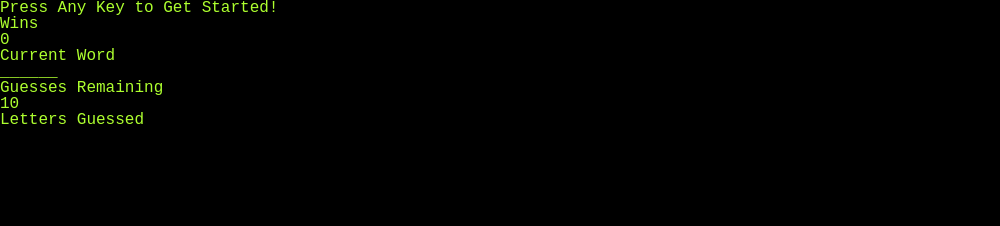
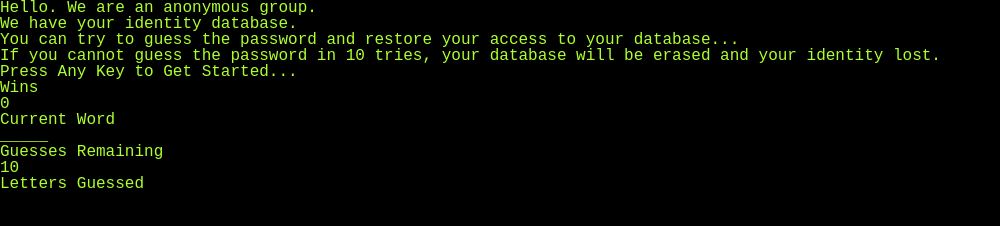
Before and after one commit to vs0018/Word-Guess-Game, a plain HTML site: page index.html in a window 1280 px wide. Shown: the whole page, without its empty margins (0-1000 px from the left). Drawn offline with Linux system fonts and the light colour scheme.

Commit message:
add text to html file

```diff
--- a/assets/javascript/game.js
+++ b/assets/javascript/game.js
@@ -1,18 +1,35 @@
-var passwords =           // Word list
+// Available passwords
+var passwords =
     [
         "abcde",
-        "fghijk",
+        "fghij",
+        "klmno",
+        "pqrst",
     ];
 
-const maxTries = 10;            // Maximum number of tries player has
+// Maximum number of tries to guess
+var maxTries = 10;
 
-var guessedLetters = [];        // Stores the letters the user guessed
-var currentWordIndex;           // Index of the current word in the array
-var guessingWord = [];          // This will be the word we actually build to match the current word
-var remainingGuesses = 0;       // How many tries the player has left
-var gameStarted = false;        // Flag to tell if the game has started
-var hasFinished = false;        // Flag for 'press any key to try again'
-var wins = 0;                   // How many wins has the player racked up
+// Stores the input letters
+var guessedLetters = [];
+
+// Index of the current word in the array
+var currentWordIndex;
+
+// Fill in the blank
+var guessingWord = [];
+
+// How many tries the player has left
+var remainingGuesses = 0;
+
+// Flag to tell if the game has started
+var gameStarted = false;
+
+// Flag for 'press any key to try again'
+var hasFinished = false;
+
+// How many wins has the player has achieved
+var wins = 0;
 
 // Reset our game-level variables
 function resetGame() {
--- a/index.html
+++ b/index.html
@@ -12,39 +12,36 @@
 
 <body>
 
-    <h1 id="youwin"></h1>
-    <h1 id="gameover"></h1>
-    <h2 id="pressKeyTryAgain">Press Any Key to Try Again!</h2>
+ <p id="text1">Hello. We are an anonymous group.</p>
 
-
-    <h2>Press Any Key to Get Started!</h2>
-    <h4>Wins</h4>
-    <h5 id="totalWins"></h5>
-    <h4>Current Word</h4>
-    <h3 id="currentWord"></h3>
-    <h4>Guesses Remaining</h4>
-    <h6 id="remainingGuesses"></h6>
-    <h4>Letters Guessed</h4>
-    <h3 id="guessedLetters"></h3>
-
-
-<!-- <p id="text1">Hello. We are ***.</p>
-
-<p>Press "c" to continue...</p>
+<!-- <p>Press "c" to continue...</p> -->
 
 <p id="text2">We have your identity database.</p>
 
-<p id="text3">You have two options...</p>
+<!-- <p id="text3">You have two options...</p> -->
 
 <p id="text4">You can try to guess the password and restore your access to your database...</p>
 
-<p id="text5">Or you can pay the ransom of *** to us to regain access.</p>
+<!-- <p id="text5">Or you can pay the ransom of *** to us to regain access.</p>
 
-<p id="text6">If you would like to try and guess your password, select "p"</p>
+<p id="text6">If you would like to try and guess your password, select "p"</p> -->
 
-<p id="text7">If you cannot guess the password in *** tries, your database will be erased and your identity lost.</p> -->
+<p id="text7">If you cannot guess the password in 10 tries, your database will be erased and your identity lost.</p>
 
-<!--Counter-->
+<h1 id="youwin"></h1>
+<h1 id="gameover"></h1>
+<h2 id="pressKeyTryAgain">Press Any Key to Try Again!</h2>
+
+
+<h2>Press Any Key to Get Started...</h2>
+<h4>Wins</h4>
+<h5 id="totalWins"></h5>
+<h4>Current Word</h4>
+<h3 id="currentWord"></h3>
+<h4>Guesses Remaining</h4>
+<h6 id="remainingGuesses"></h6>
+<h4>Letters Guessed</h4>
+<h3 id="guessedLetters"></h3>
 
 <script>
     resetGame();
```
